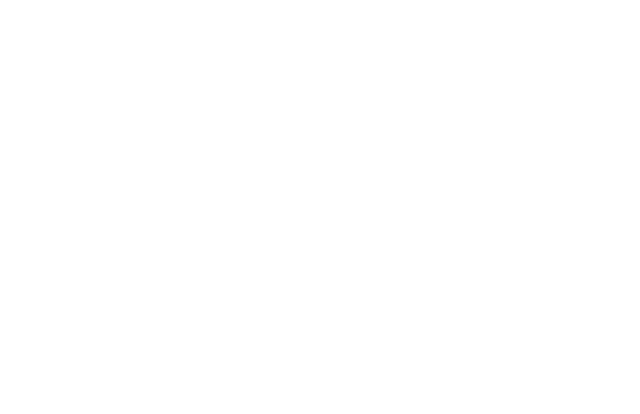
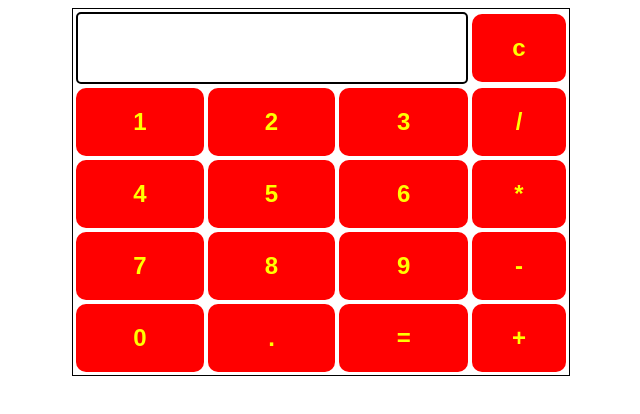
Before and after one commit to CT2VNTrungHieu/StopWatch-and-Calculator, a plain HTML site: page calculator.html in a window 1280 px wide. Shown: the whole page, without its empty margins (319-959 px from the left). Drawn offline with Linux system fonts and the light colour scheme.

Commit message:
Calculator_LastCommit

```diff
--- a/calculator.html
+++ b/calculator.html
@@ -4,11 +4,46 @@
     <meta charset="UTF-8">
     <meta http-equiv="X-UA-Compatible" content="IE=edge">
     <meta name="viewport" content="width=device-width, initial-scale=1.0">
+    <link rel="stylesheet" href="styles/styles_calculator.css">
     <title>Document</title>
 </head>
 
 <body>
+    <table id="calcu">
+        <tr>
+            <td colspan="3"><input type="text" id="result"></td>
+            <td><input type="button" value="c" onclick="clr()" /> </td>
+        </tr>
+        <tr>
 
+            <td><input type="button" value="1" onclick="dis('1')" onkeydown="myFunction(event)"> </td>
+            <td><input type="button" value="2" onclick="dis('2')" onkeydown="myFunction(event)"> </td>
+            <td><input type="button" value="3" onclick="dis('3')" onkeydown="myFunction(event)"> </td>
+            <td><input type="button" value="/" onclick="dis('/')" onkeydown="myFunction(event)"> </td>
+        </tr>
+        <tr>
+            <td><input type="button" value="4" onclick="dis('4')" onkeydown="myFunction(event)"> </td>
+            <td><input type="button" value="5" onclick="dis('5')" onkeydown="myFunction(event)"> </td>
+            <td><input type="button" value="6" onclick="dis('6')" onkeydown="myFunction(event)"> </td>
+            <td><input type="button" value="*" onclick="dis('*')" onkeydown="myFunction(event)"> </td>
+        </tr>
+        <tr>
+            <td><input type="button" value="7" onclick="dis('7')" onkeydown="myFunction(event)"> </td>
+            <td><input type="button" value="8" onclick="dis('8')" onkeydown="myFunction(event)"> </td>
+            <td><input type="button" value="9" onclick="dis('9')" onkeydown="myFunction(event)"> </td>
+            <td><input type="button" value="-" onclick="dis('-')" onkeydown="myFunction(event)"> </td>
+        </tr>
+        <tr>
+            <td><input type="button" value="0" onclick="dis('0')" onkeydown="myFunction(event)"> </td>
+            <td><input type="button" value="." onclick="dis('.')" onkeydown="myFunction(event)"> </td>
+            <td><input type="button" value="=" onclick="solve()"> </td>
+
+            <td><input type="button" value="+" onclick="dis('+')" onkeydown="myFunction(event)"> </td>
+        </tr>
+    </table>
+    <script src="javascript/js_calculator.js">
+    </script>
 </body>
 
+
 </html>
--- /dev/null
+++ b/javascript/js_calculator.js
@@ -0,0 +1,37 @@
+window.onload = function() {
+    function dis(val) {
+        document.getElementById("result").value += val
+    }
+
+    function myFunction(event) {
+        if (event.key == '0' || event.key == '1' ||
+            event.key == '2' || event.key == '3' ||
+            event.key == '4' || event.key == '5' ||
+            event.key == '6' || event.key == '7' ||
+            event.key == '8' || event.key == '9' ||
+            event.key == '+' || event.key == '-' ||
+            event.key == '*' || event.key == '/')
+            document.getElementById("result").value += event.key;
+    }
+
+    var cal = document.getElementById("calcu");
+    cal.onkeyup = function(event) {
+        if (event.keyCode === 13) {
+            console.log("Enter");
+            let x = document.getElementById("result").value
+            console.log(x);
+            solve();
+        }
+    }
+
+    function solve() {
+        let x = document.getElementById("result").value
+        let y = math.evaluate(x)
+        document.getElementById("result").value = y
+    }
+
+
+    function clr() {
+        document.getElementById("result").value = ""
+    }
+}
--- /dev/null
+++ b/styles/styles_calculator.css
@@ -0,0 +1,25 @@
+table {
+    border: 1px solid black;
+    margin-left: auto;
+    margin-right: auto;
+}
+
+input[type="button"] {
+    width: 100%;
+    padding: 20px 40px;
+    background-color: red;
+    color: yellow;
+    font-size: 24px;
+    font-weight: bold;
+    border: none;
+    border-radius: 10px;
+}
+
+input[type="text"] {
+    padding: 20px 30px;
+    font-size: 24px;
+    font-weight: bold;
+    border: none;
+    border-radius: 5px;
+    border: 2px solid black;
+}
```
Also changed, not shown: stop_watch.html (+2 -2 lines), javascript/js_stopwatch.js (renamed from javascript/js.js), styles/styles_stopwatch.css (renamed from styles/styles.css).
